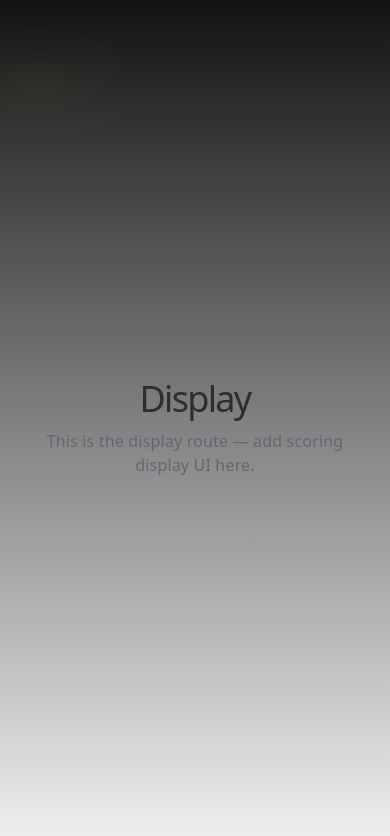
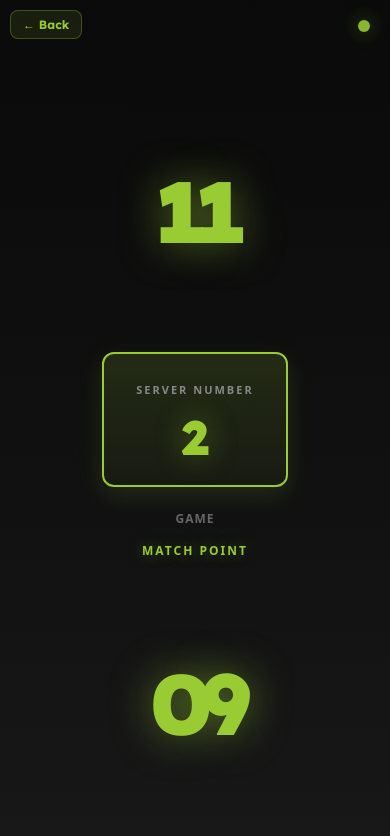
Before and after one commit to AyvanL/PickaScorer, a React (Vite) app: page /display in a window 390 px wide. Shown: the top 836 px of the page. Built offline with nearby package versions, Linux system fonts and the light colour scheme; no server answers.

Commit message:
add: display frontend

```diff
--- a/src/App.css
+++ b/src/App.css
@@ -191,7 +191,7 @@
   background: radial-gradient(1000px 600px at 10% 10%, rgba(153,204,51,0.04), transparent 10%), linear-gradient(180deg, var(--neutral), rgba(0,0,0,0.06));
   color: var(--text);
 }
-.site-main { flex:1; padding: clamp(16px, 4vw, 32px); display:flex; align-items:center; justify-content:center }
+.site-main { flex:1; padding: clamp(16px, 4vw, 32px); display:flex; align-items:center; justify-content:center; overflow: hidden }
 .site-footer { padding: 14px 24px; border-top: 1px solid var(--border); text-align:center }
 
 /* small utility */
--- a/src/dashboard.css
+++ b/src/dashboard.css
@@ -5,6 +5,8 @@
   align-items: center;
   justify-content: center;
   padding: 24px;
+  flex-direction: column;
+  gap: 40px;
 }
 
 .dashboard-card {
@@ -31,8 +33,15 @@
   margin-top: 24px;
 }
 
+.button-grid-full {
+  display: grid;
+  grid-template-columns: 1fr 1fr;
+  gap: 32px;
+  max-width: 900px;
+}
+
 .dashboard-btn {
-  padding: 20px;
+  padding: 40px;
   border-radius: 12px;
   border: 1px solid rgba(255,255,255,0.03);
   background: linear-gradient(180deg, rgba(255,255,255,0.02), rgba(255,255,255,0.01));
@@ -41,29 +50,30 @@
   display: flex;
   flex-direction: column;
   align-items: center;
-  gap: 12px;
+  gap: 16px;
   transition: all 200ms;
+  min-height: 240px;
 }
 
 .dashboard-btn:hover {
   background: linear-gradient(180deg, rgba(255,255,255,0.04), rgba(255,255,255,0.02));
   border-color: rgba(255,255,255,0.06);
-  transform: translateY(-2px);
+  transform: translateY(-4px);
 }
 
 .btn-icon {
-  font-size: 36px;
+  font-size: 56px;
 }
 
 .btn-title {
   color: #fff;
   font-weight: 700;
-  font-size: 16px;
+  font-size: 20px;
 }
 
 .btn-desc {
   color: #9a9a9a;
-  font-size: 12px;
+  font-size: 14px;
   text-align: center;
 }
 
@@ -71,4 +81,7 @@
   .dashboard-card { padding: 20px; width: 100% }
   .dashboard-title { font-size: 22px }
   .button-grid { grid-template-columns: 1fr; gap: 12px }
+  .dashboard-btn { padding: 30px; min-height: 200px }
+  .btn-icon { font-size: 40px }
+  .btn-title { font-size: 16px }
 }
--- /dev/null
+++ b/src/display.css
@@ -0,0 +1,246 @@
+@import url('https://fonts.googleapis.com/css2?family=Lexend:wght@400;700;900&display=swap');
+
+/* Display wrapper takes full screen */
+.display-wrapper {
+  width: 100%;
+  height: 100%;
+  min-height: 100vh;
+  background: linear-gradient(180deg, rgba(10,10,10,0.98), rgba(15,15,15,0.96));
+  display: flex;
+  align-items: center;
+  justify-content: center;
+  gap: 0;
+  position: relative;
+  overflow: hidden;
+  padding-top: 60px;
+  box-sizing: border-box;
+}
+
+/* Back button styling */
+.back-button {
+  position: absolute;
+  top: 20px;
+  left: 20px;
+  z-index: 101;
+  background: rgba(153, 204, 51, 0.1);
+  border: 1px solid rgba(153, 204, 51, 0.3);
+  color: #99CC33;
+  padding: 8px 16px;
+  border-radius: 8px;
+  font-size: 14px;
+  font-weight: 600;
+  cursor: pointer;
+  transition: all 300ms ease;
+  font-family: 'Lexend', sans-serif;
+}
+
+.back-button:hover {
+  background: rgba(153, 204, 51, 0.2);
+  border-color: #99CC33;
+  transform: translateX(-2px);
+}
+
+.back-button:active {
+  transform: scale(0.95);
+}
+
+/* Remove full-screen overrides */
+.site-main {
+  padding: 0 !important;
+  gap: 0 !important;
+  display: flex;
+  flex: 1;
+}
+
+/* Make app-root flex container */
+.app-root {
+  display: flex;
+  flex: 1;
+}
+
+.display-container {
+  display: none;
+}
+
+.status-indicator {
+  position: fixed;
+  top: 20px;
+  right: 20px;
+  width: 12px;
+  height: 12px;
+  border-radius: 50%;
+  background: #99CC33;
+  box-shadow: 0 0 20px rgba(153, 204, 51, 0.6);
+  animation: pulse 2s infinite;
+  z-index: 100;
+}
+
+@keyframes pulse {
+  0%, 100% { opacity: 1; }
+  50% { opacity: 0.5; }
+}
+
+/* Scoreboard layout */
+.score-section {
+  display: flex;
+  align-items: center;
+  justify-content: center;
+  flex: 1;
+  background: transparent;
+  border-radius: 0;
+  padding: 0;
+  border: none;
+  aspect-ratio: auto;
+  height: 100%;
+}
+
+.score-section.team1 {
+  text-align: right;
+}
+
+.score-section.team2 {
+  text-align: left;
+}
+
+.large-score {
+  font-size: clamp(100px, 30vw, 280px);
+  font-weight: 900;
+  color: #99CC33;
+  font-family: 'Lexend', sans-serif;
+  letter-spacing: -12px;
+  line-height: 1;
+  text-shadow: 0 0 40px rgba(153, 204, 51, 0.5);
+}
+
+.center-section {
+  display: flex;
+  flex-direction: column;
+  align-items: center;
+  justify-content: center;
+  gap: 40px;
+  z-index: 10;
+  flex: 0 0 auto;
+}
+
+.server-box {
+  background: linear-gradient(180deg, rgba(153, 204, 51, 0.15), rgba(153, 204, 51, 0.05));
+  border: 2px solid #99CC33;
+  border-radius: 12px;
+  padding: 24px 32px;
+  text-align: center;
+  box-shadow: 0 8px 24px rgba(153, 204, 51, 0.15);
+}
+
+.server-label {
+  font-size: 11px;
+  letter-spacing: 2px;
+  color: #888;
+  text-transform: uppercase;
+  margin-bottom: 12px;
+  font-weight: 700;
+}
+
+.server-number {
+  font-size: 96px;
+  font-weight: 900;
+  color: #99CC33;
+  font-family: 'Lexend', sans-serif;
+  line-height: 1;
+  text-shadow: 0 0 30px rgba(153, 204, 51, 0.4);
+}
+
+.game-info {
+  display: flex;
+  flex-direction: column;
+  align-items: center;
+  gap: 8px;
+}
+
+.game-label {
+  font-size: 12px;
+  letter-spacing: 1px;
+  color: #666;
+  text-transform: uppercase;
+  font-weight: 700;
+}
+
+.match-status {
+  font-size: 20px;
+  letter-spacing: 2px;
+  color: #99CC33;
+  text-transform: uppercase;
+  font-weight: 900;
+  transition: opacity 300ms;
+  text-shadow: 0 0 15px rgba(153, 204, 51, 0.4);
+}
+
+
+
+/* Responsive for smaller screens */
+@media (max-width: 1024px) {
+  .large-score {
+    font-size: clamp(80px, 22vw, 200px);
+  }
+
+  .server-number {
+    font-size: 72px;
+  }
+
+  .center-section {
+    gap: 30px;
+  }
+}
+
+@media (max-width: 768px) {
+  .display-wrapper {
+    flex-direction: column;
+    justify-content: flex-start;
+    padding-top: 80px;
+  }
+
+  .score-section {
+    flex: 1;
+    min-height: 200px;
+  }
+
+  .large-score {
+    font-size: clamp(60px, 25vw, 140px);
+  }
+
+  .server-number {
+    font-size: 52px;
+  }
+
+  .match-status {
+    font-size: 16px;
+  }
+
+  .center-section {
+    gap: 20px;
+  }
+}
+
+@media (max-width: 480px) {
+  .display-wrapper {
+    padding-top: 70px;
+  }
+
+  .large-score {
+    font-size: clamp(50px, 22vw, 100px);
+  }
+
+  .server-number {
+    font-size: 48px;
+  }
+
+  .match-status {
+    font-size: 12px;
+  }
+
+  .back-button {
+    padding: 6px 12px;
+    font-size: 12px;
+    top: 10px;
+    left: 10px;
+  }
+}
--- a/src/pages/Display.tsx
+++ b/src/pages/Display.tsx
@@ -1,8 +1,46 @@
+import { useState } from 'react'
+import { useNavigate } from 'react-router-dom'
+import '../display.css'
+
 export default function Display() {
+  const [team1Score, setTeam1Score] = useState(11)
+  const [team2Score, setTeam2Score] = useState(9)
+  const [serverNumber, setServerNumber] = useState(2)
+  const [isMatchPoint, setIsMatchPoint] = useState(true)
+  const navigate = useNavigate()
+
   return (
-    <div style={{padding:20}}>
-      <h1>Display</h1>
-      <p>This is the display route — add scoring display UI here.</p>
+    <div className="display-wrapper">
+      <button className="back-button" onClick={() => navigate('/dashboard')} title="Back to home">
+        ← Back
+      </button>
+
+      <div className="status-indicator"></div>
+
+      {/* Team 1 Score */}
+      <div className="score-section team1">
+        <div className="large-score">{String(team1Score).padStart(2, '0')}</div>
+      </div>
+
+      {/* Center Section */}
+      <div className="center-section">
+        <div className="server-box">
+          <div className="server-label">SERVER NUMBER</div>
+          <div className="server-number">{serverNumber}</div>
+        </div>
+
+        <div className="game-info">
+          <div className="game-label">GAME</div>
+          <div className="match-status" style={{opacity: isMatchPoint ? 1 : 0.5}}>
+            MATCH POINT
+          </div>
+        </div>
+      </div>
+
+      {/* Team 2 Score */}
+      <div className="score-section team2">
+        <div className="large-score">{String(team2Score).padStart(2, '0')}</div>
+      </div>
     </div>
   )
 }
--- a/src/pages/Homepage.tsx
+++ b/src/pages/Homepage.tsx
@@ -6,15 +6,12 @@ export default function Homepage() {
 
   return (
     <div className="dashboard-shell">
-      <div className="dashboard-card">
-        <div className="brand-row">
+      <div className="brand-row brand-header">
         <div className="logo-bubble">P</div>
         <div className="brand-text">PickaScorer</div>
       </div>
-        <h1 className="dashboard-title">Homepage</h1>
-        <div className="dashboard-sub">Choose what you want to do</div>
 
-        <div className="button-grid">
+      <div className="button-grid-full">
         <button onClick={() => navigate('/display')} className="dashboard-btn display-btn">
           <div className="btn-icon">📊</div>
           <div className="btn-title">Display</div>
@@ -28,6 +25,5 @@ export default function Homepage() {
         </button>
       </div>
     </div>
-    </div>
   )
 }
```
Lines whose indentation alone changed are shown as unchanged.
